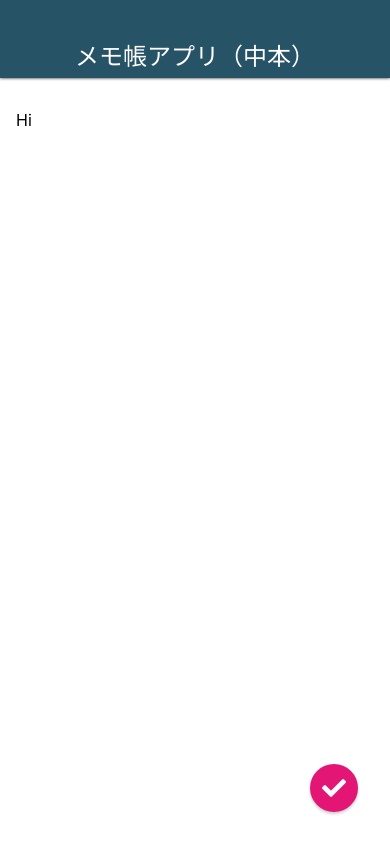
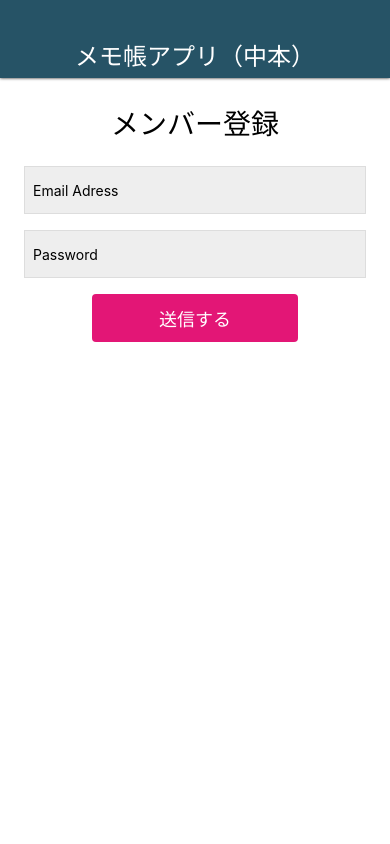
Before and after one commit to osakana1990/MemoApp, a React Native app: screen / in a window 390 px wide. Built offline with nearby package versions, Linux system fonts and the light colour scheme.

Commit message:
Create Login and Signup screen

```diff
--- a/App.js
+++ b/App.js
@@ -4,7 +4,9 @@
 import Appbar from './src/components/Appbar';
 // import MemoDetailScreen from './src/screens/MemoDetailScreen';
 // import MemoListScreen from './src/screens/MemoListScreen';
-import MemoEditScreen from './src/screens/MemoEditScreen';
+// import MemoEditScreen from './src/screens/MemoEditScreen';
+// import LoginScreen from './src/screens/LoginScreen';
+import SignupScreen from './src/screens/SignupScreen';
 
 export default function App() {
   return (
@@ -12,7 +14,9 @@
       <Appbar />
       {/* <MemoListScreen /> */}
       {/* <MemoDetailScreen /> */}
-      <MemoEditScreen />
+      {/* <MemoEditScreen /> */}
+      {/* <LoginScreen /> */}
+      <SignupScreen />
     </View>
   );
 }
--- /dev/null
+++ b/src/screens/LoginScreen.js
@@ -0,0 +1,57 @@
+import React from 'react';
+import { StyleSheet, View, Text, TextInput, TouchableHighlight } from 'react-native';
+
+class LoginScreen extends React.Component {
+    render() {
+        return (
+            <View style={styles.container}>
+                <Text style={styles.title}>
+                    ログイン
+                </Text>
+
+                <TextInput style={styles.input} value="Email Adress" />
+                <TextInput style={styles.input} value="Password" />
+                <TouchableHighlight style={styles.button} onPress={() => {}}>
+                    <Text style={styles.buttonTitle}>ログインする</Text>
+                </TouchableHighlight>
+            </View>
+        );
+    }
+}
+
+const styles = StyleSheet.create({
+    container: {
+        flex: 1,
+        width: '100%',
+        padding: 24,
+        backgroundColor: '#fff',
+    },
+    input: {
+        backgroundColor: '#eee',
+        height: 48,
+        marginBottom: 16,
+        borderWidth: 1,
+        borderColor: '#DDD',
+        padding: 8,
+    },
+    title: {
+        fontSize: 28,
+        alignSelf: 'center',
+        marginBottom: 24,
+    },
+    button: {
+        backgroundColor: '#E31676',
+        height: 48,
+        borderRadius: 4,
+        justifyContent: 'center',
+        alignItems: 'center',
+        width: '60%',
+        alignSelf: 'center',
+    },
+    buttonTitle: {
+        color: '#fff',
+        fontSize: 18,
+    }
+});
+
+export default LoginScreen;
--- /dev/null
+++ b/src/screens/SignupScreen.js
@@ -0,0 +1,57 @@
+import React from 'react';
+import { StyleSheet, View, Text, TextInput, TouchableHighlight } from 'react-native';
+
+class SignupScreen extends React.Component {
+    render() {
+        return (
+            <View style={styles.container}>
+                <Text style={styles.title}>
+                    メンバー登録
+                </Text>
+
+                <TextInput style={styles.input} value="Email Adress" />
+                <TextInput style={styles.input} value="Password" />
+                <TouchableHighlight style={styles.button} onPress={() => {}} underlayColor="#C70F66">
+                    <Text style={styles.buttonTitle}>送信する</Text>
+                </TouchableHighlight>
+            </View>
+        );
+    }
+}
+
+const styles = StyleSheet.create({
+    container: {
+        flex: 1,
+        width: '100%',
+        padding: 24,
+        backgroundColor: '#fff',
+    },
+    input: {
+        backgroundColor: '#eee',
+        height: 48,
+        marginBottom: 16,
+        borderWidth: 1,
+        borderColor: '#DDD',
+        padding: 8,
+    },
+    title: {
+        fontSize: 28,
+        alignSelf: 'center',
+        marginBottom: 24,
+    },
+    button: {
+        backgroundColor: '#E31676',
+        height: 48,
+        borderRadius: 4,
+        justifyContent: 'center',
+        alignItems: 'center',
+        width: '60%',
+        alignSelf: 'center',
+    },
+    buttonTitle: {
+        color: '#fff',
+        fontSize: 18,
+    }
+});
+
+export default SignupScreen;
```
